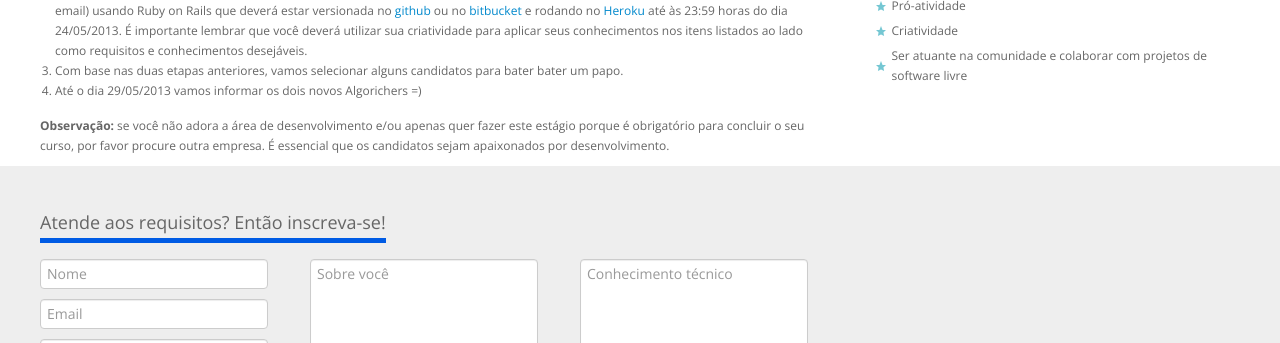
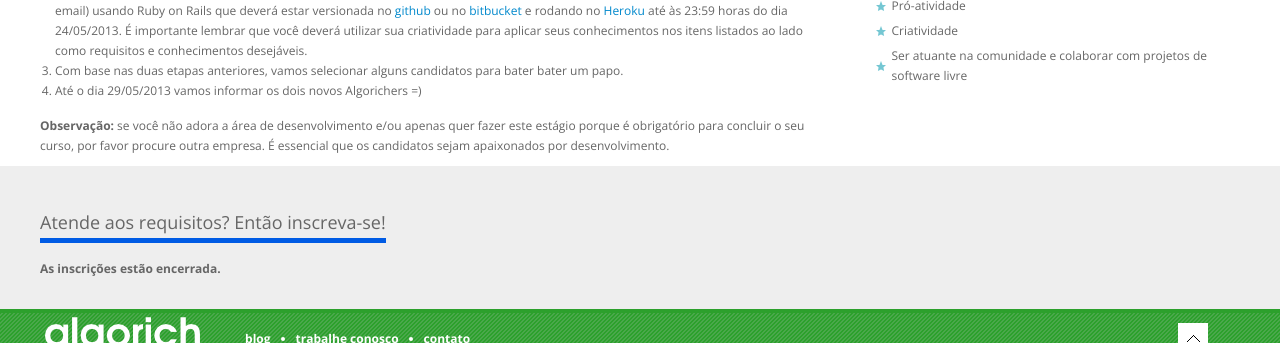
Before and after one commit to algorich/site2.0, a Jekyll site: the page built from trabalhe-conosco.html, in a window 1280 px wide and 900 px high, scrolled down 819 px, cut to the strip 0-343 px from the top of the window. Built offline with Jekyll 4.4.1, drawn with Linux system fonts in a browser that asks for light colours; some web fonts are replaced.

Commit message:
inscrições para estágio encerradas

```diff
--- a/trabalhe-conosco.html
+++ b/trabalhe-conosco.html
@@ -147,37 +147,7 @@ id: trabalhe-conosco
       <!-- start: Right bar -->
       <div class="span8">
 
-        <form action="https://algorich.wufoo.com/forms/z7x4a3/#public" method="post" name="form1" autocomplete="off" enctype="multipart/form-data">
-
-          <div class="row-fluid">
-            <div class="span4 row-fluid">
-              <input name="Field15" class="span11" type="text" required="true" placeholder="Nome" />
-              <input name="Field2" class="span11" type="email" spellcheck="false" required="true" placeholder="Email"/>
-              <input name="Field6" class="span11" type="text" required="true" placeholder="Telefone" />
-              <input name="Field1" class="span11" type="text" placeholder="Github"/>
-              <input name="Field8" class="span11" type="text" placeholder="Facebook" />
-            </div>
-
-            <div class="span4 row-fluid">
-              <textarea name="Field11" class="span11 tip" rows="7" spellcheck="true" required="true" placeholder="Sobre você" title="Fale um pouco sobre você, suas características, projetos em que trabalhou, atuação na comunidade, atividades extracurricular durante a faculdade e etc."></textarea>
-            </div>
-
-            <div class="span4 row-fluid">
-              <textarea name="Field12" class="span11 tip" rows="7" spellcheck="true" required="true" placeholder="Conhecimento técnico" title="Aqui você vai destacar as linguagens e técnicas que você têm conhecimento, sendo importante destacar seu nível de conhecimento. Por exemplo:<br /> <br /> - HTML: avançado<br /> - Ruby: médio<br /> - TDD: básico"></textarea>
-            </div>
-          </div>
-
-
-          <div class="actions">
-            <input class="btn btn-primary" name="saveForm" type="submit" value="Enviar" />
-          </div>
-
-          <div style="display:none;">
-            <label for="comment">Do Not Fill This Out</label>
-            <textarea name="comment" rows="1" cols="1"></textarea>
-            <input type="hidden" id="idstamp" name="idstamp" value="WVL1WFAbF65DqM3fiwD20KIHqb4kw/ILkGaWtliVvTM=" />
-          </div>
-        </form>
+        <p><strong>As inscrições estão encerrada.</strong></p>
 
       </div>
       <!-- end: Right bar -->
```
